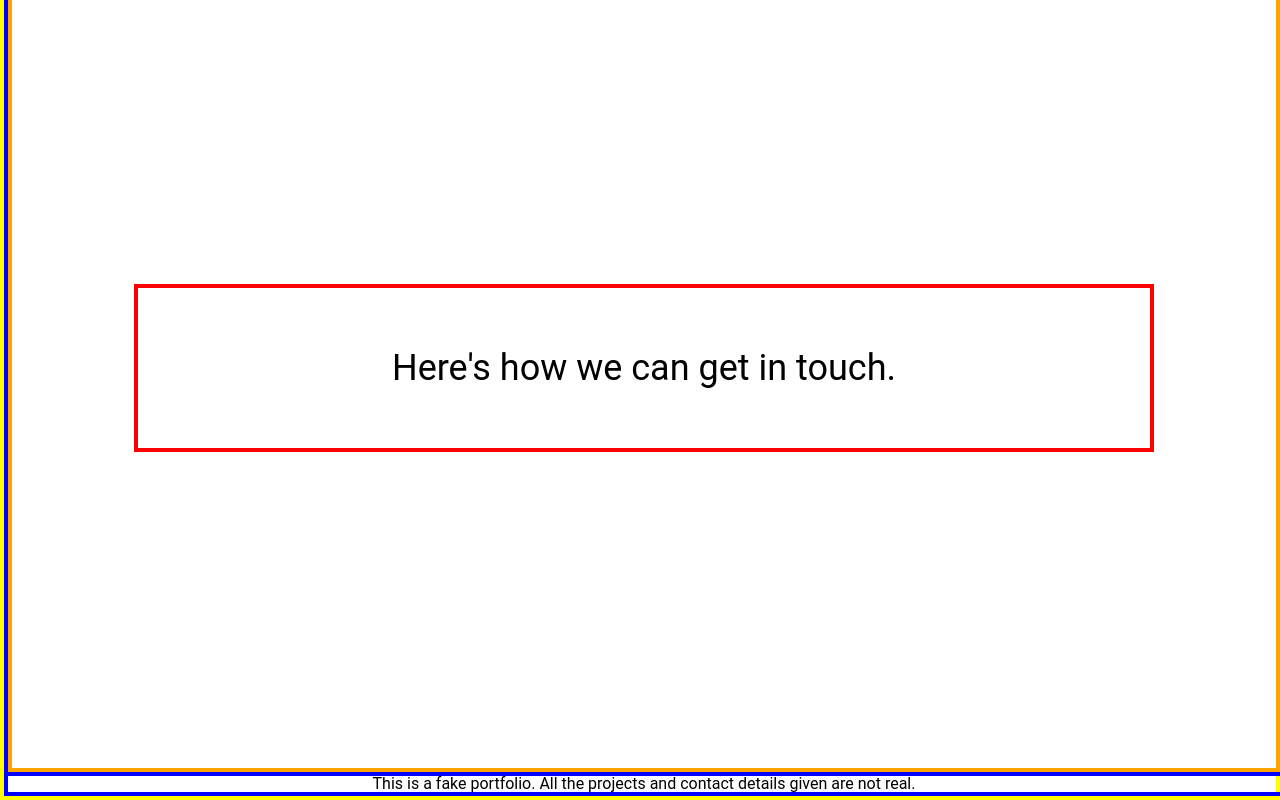
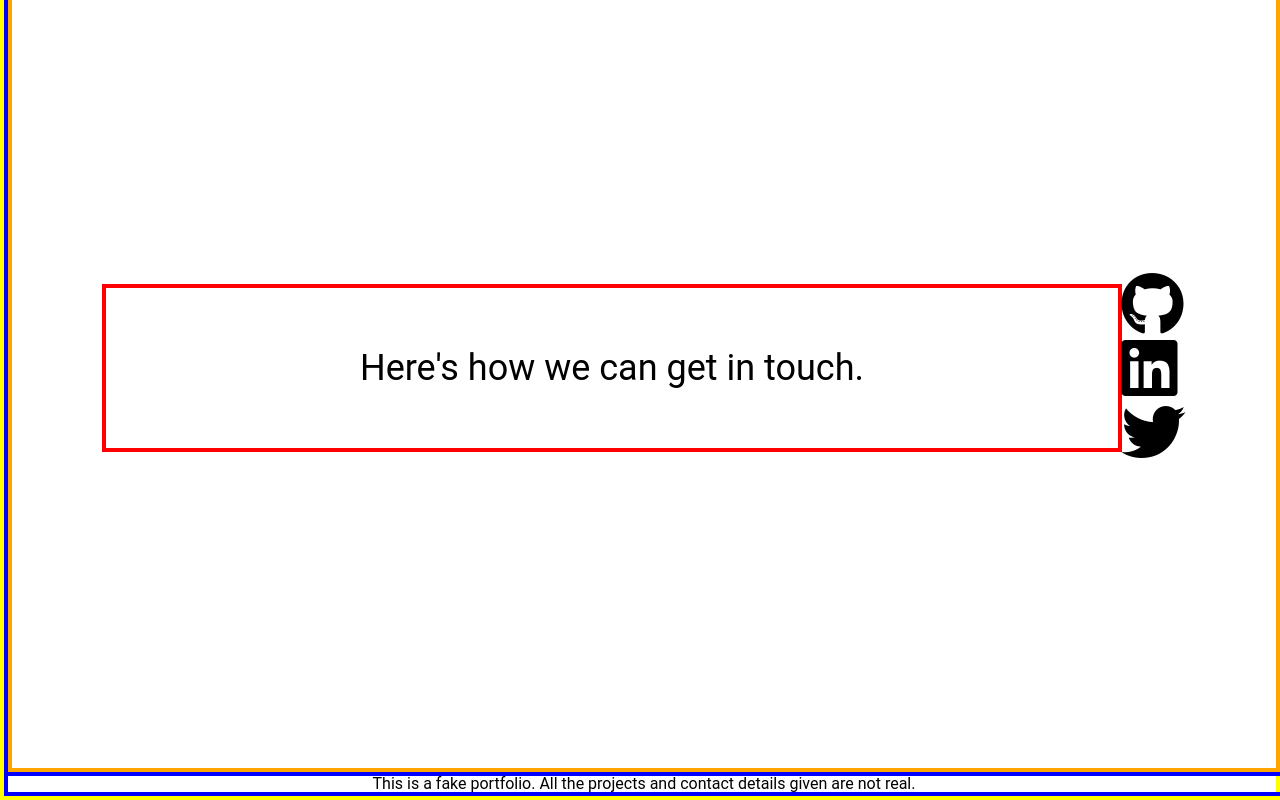
Before and after one commit to RanaA15/personal-portfolio, a plain HTML site: page index.html in a window 1280 px wide. Shown: the part 1656-2456 px from the top of the page. Drawn offline with Linux system fonts and the light colour scheme.

Commit message:
add link to font awesome kit, add HTML for social media icons

```diff
--- a/index.html
+++ b/index.html
@@ -6,6 +6,7 @@
     <meta name="viewport" content="width=device-width, initial-scale=1.0" />
     <link rel="stylesheet" href="styles.css" />
     <title>Personal Portfolio Webpage</title>
+    <script src="https://kit.fontawesome.com/a7fd646acb.js" crossorigin="anonymous"></script>
   </head>
   <div class="nav-bar">
     <navbar id="navbar">
@@ -46,6 +47,12 @@
         <div class="contact-info" id="contact">
           <h1>Here's how we can get in touch.</h1>
         </div>
+        <div class="icons-section">
+          <div class="icon"><i class="fa-brands fa-github fa-4x"></i></div>
+          <div class="icon"><i class="fa-brands fa-linkedin fa-4x"></i></div>
+          <div class="icon"><i class="fa-brands fa-twitter fa-4x"></i></div>
+        </div>
+        </div>
       </div>
     </div>
   </body>
```
